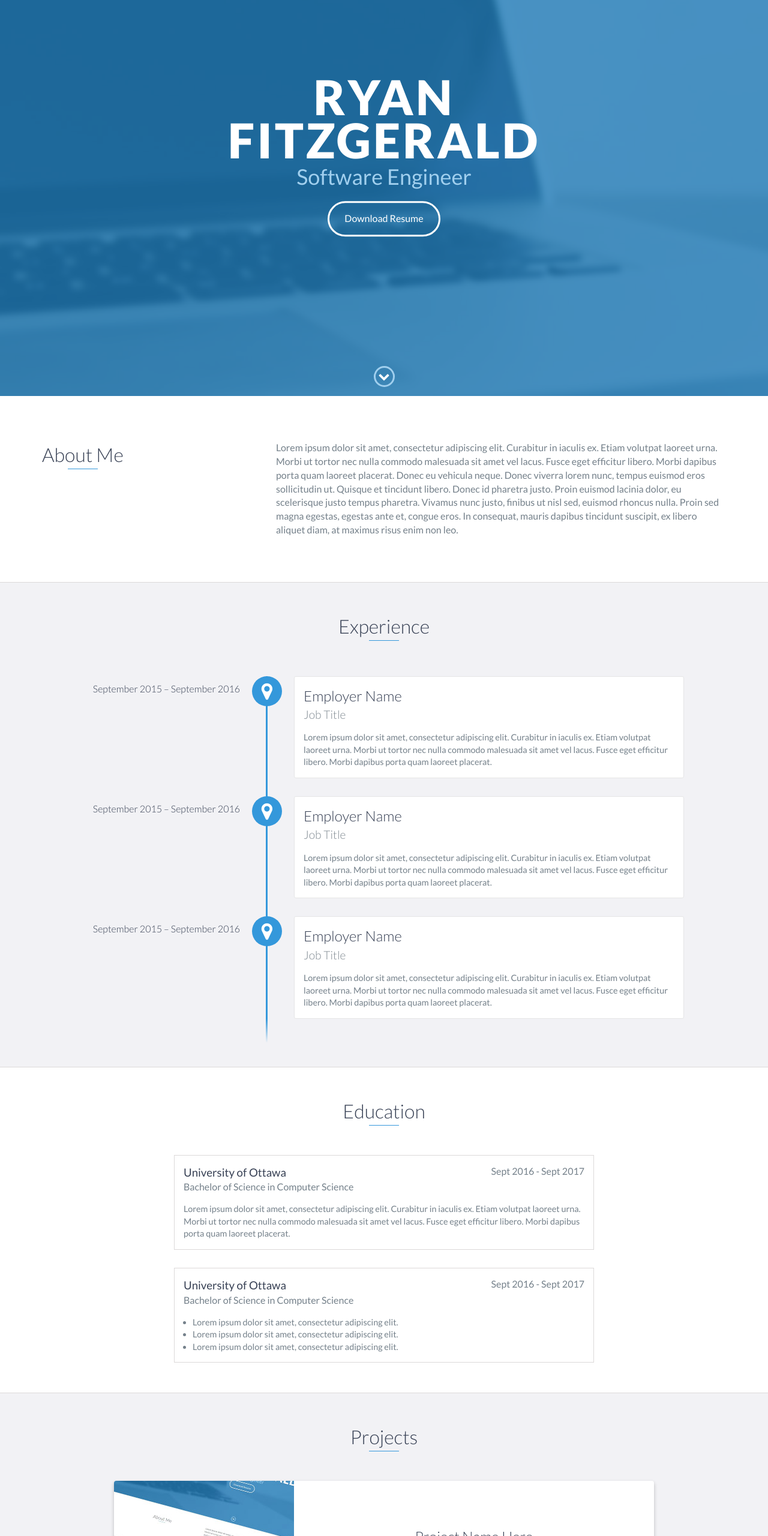
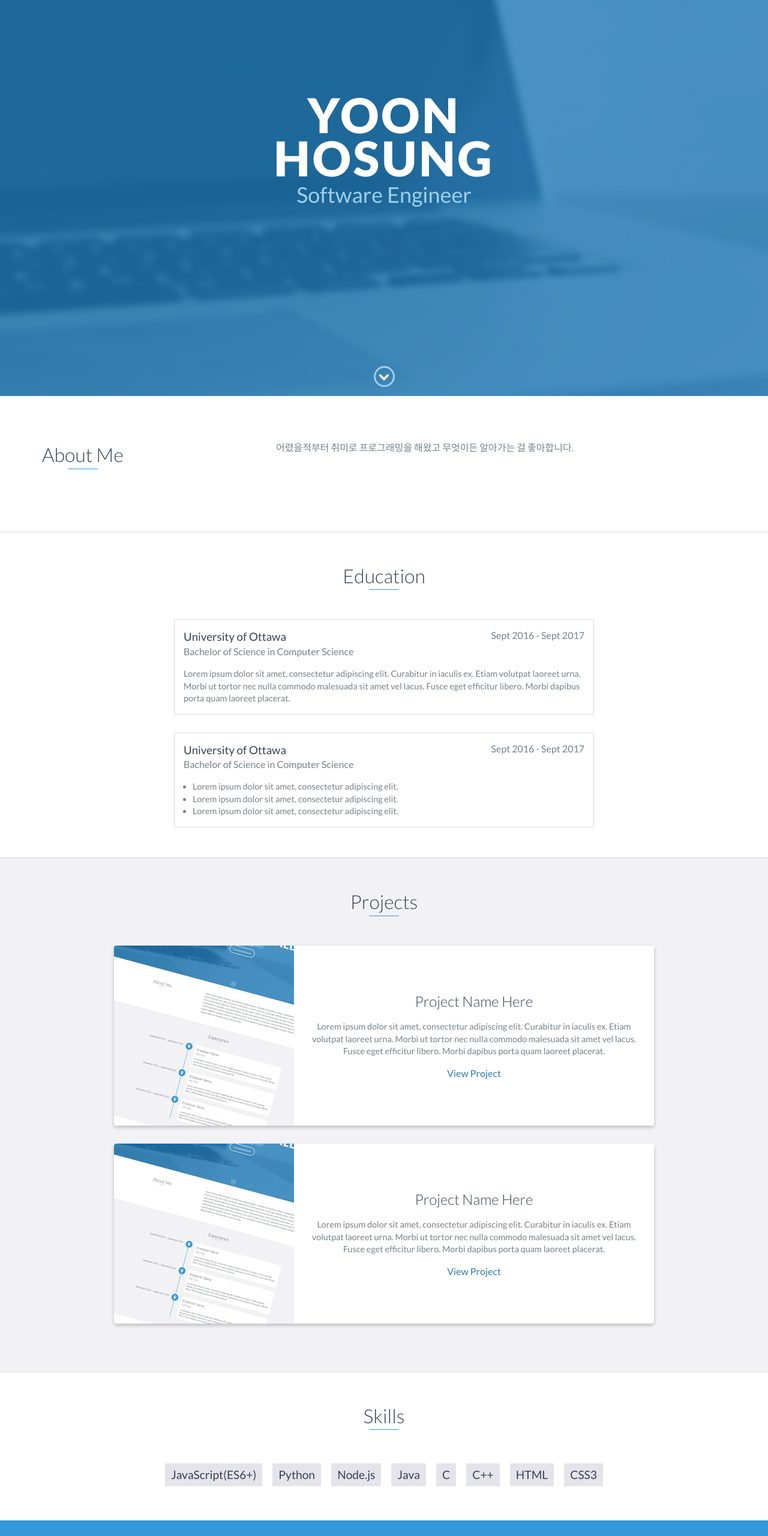
Before and after one commit to yhs6375/yhs6375.github.io, a website: page index.html in a window 1280 px wide. Shown: the part 140-2700 px from the top of the page at 60% size. Drawn offline with nearby package versions, Linux system fonts and the light colour scheme.

Commit message:
Update index.html

```diff
--- a/index.html
+++ b/index.html
@@ -28,9 +28,6 @@
                 <a href="#about">About</a>
             </li>
             <li>
-                <a href="#experience">Experience</a>
-            </li>
-            <li>
                 <a href="#education">Education</a>
             </li>
             <li>
@@ -48,9 +45,8 @@
 
     <div id="lead">
         <div id="lead-content">
-            <h1>Ryan Fitzgerald</h1>
+            <h1>YOON HOSUNG</h1>
             <h2>Software Engineer</h2>
-            <a href="#" class="btn-rounded-white">Download Resume</a>
         </div>
         <!-- End #lead-content -->
 
@@ -73,9 +69,8 @@
                 </div>
                 <div class="col-md-8">
                     <p>
-                        Lorem ipsum dolor sit amet, consectetur adipiscing elit. Curabitur in iaculis ex. Etiam volutpat laoreet urna. Morbi ut tortor nec nulla commodo malesuada sit amet vel lacus. Fusce eget efficitur libero. Morbi dapibus porta quam laoreet placerat. Donec
-                        eu vehicula neque. Donec viverra lorem nunc, tempus euismod eros sollicitudin ut. Quisque et tincidunt libero. Donec id pharetra justo. Proin euismod lacinia dolor, eu scelerisque justo tempus pharetra. Vivamus nunc justo, finibus
-                        ut nisl sed, euismod rhoncus nulla. Proin sed magna egestas, egestas ante et, congue eros. In consequat, mauris dapibus tincidunt suscipit, ex libero aliquet diam, at maximus risus enim non leo.
+
+                        어렸을적부터 취미로 프로그래밍을 해왔고 무엇이든 알아가는 걸 좋아합니다.
                     </p>
                 </div>
             </div>
@@ -83,34 +78,6 @@
     </div>
     <!-- End #about -->
 
-    <div id="experience" class="background-alt">
-        <h2 class="heading">Experience</h2>
-        <div id="experience-timeline">
-            <div data-date="September 2015 – September 2016">
-                <h3>Employer Name</h3>
-                <h4>Job Title</h4>
-                <p>
-                    Lorem ipsum dolor sit amet, consectetur adipiscing elit. Curabitur in iaculis ex. Etiam volutpat laoreet urna. Morbi ut tortor nec nulla commodo malesuada sit amet vel lacus. Fusce eget efficitur libero. Morbi dapibus porta quam laoreet placerat.
-                </p>
-            </div>
-
-            <div data-date="September 2015 – September 2016">
-                <h3>Employer Name</h3>
-                <h4>Job Title</h4>
-                <p>
-                    Lorem ipsum dolor sit amet, consectetur adipiscing elit. Curabitur in iaculis ex. Etiam volutpat laoreet urna. Morbi ut tortor nec nulla commodo malesuada sit amet vel lacus. Fusce eget efficitur libero. Morbi dapibus porta quam laoreet placerat.
-                </p>
-            </div>
-
-            <div data-date="September 2015 – September 2016">
-                <h3>Employer Name</h3>
-                <h4>Job Title</h4>
-                <p>
-                    Lorem ipsum dolor sit amet, consectetur adipiscing elit. Curabitur in iaculis ex. Etiam volutpat laoreet urna. Morbi ut tortor nec nulla commodo malesuada sit amet vel lacus. Fusce eget efficitur libero. Morbi dapibus porta quam laoreet placerat.
-                </p>
-            </div>
-        </div>
-    </div>
     <!-- End #experience -->
 
     <div id="education">
@@ -188,35 +155,16 @@
     <div id="skills">
         <h2 class="heading">Skills</h2>
         <ul>
-            <li>JavaScript</li>
+            <li>JavaScript(ES6+)</li>
             <li>Python</li>
-            <li>Ruby</li>
-            <li>Go</li>
             <li>Node.js</li>
-            <li>AngularJs</li>
-            <li>React</li>
-            <li>Elixir</li>
             <li>Java</li>
             <li>C</li>
-            <li>C#</li>
             <li>C++</li>
-            <li>Ruby on Rails</li>
-            <li>JavaScript</li>
-            <li>Python</li>
-            <li>Ruby</li>
-            <li>Go</li>
-            <li>Node.js</li>
-            <li>AngularJs</li>
-            <li>React</li>
-            <li>Elixir</li>
-            <li>Java</li>
-            <li>C</li>
-            <li>C#</li>
-            <li>C++</li>
-            <li>Ruby on Rails</li>
+            <li>HTML</li>
+            <li>CSS3</li>
         </ul>
     </div>
-    <!-- End #skills -->
 
     <div id="contact">
         <h2>Get in Touch</h2>
@@ -228,16 +176,14 @@
                 <button type="submit">Send</button>
             </form>
         </div>
-        <!-- End #contact-form -->
     </div>
-    <!-- End #contact -->
 
     <footer>
         <div class="container">
             <div class="row">
                 <div class="col-sm-5 copyright">
                     <p>
-                        Copyright &copy; 2020 YOUR NAME
+                        Copyright &copy; 2020 YOON HOSUNG
                     </p>
                 </div>
                 <div class="col-sm-2 top">
```
